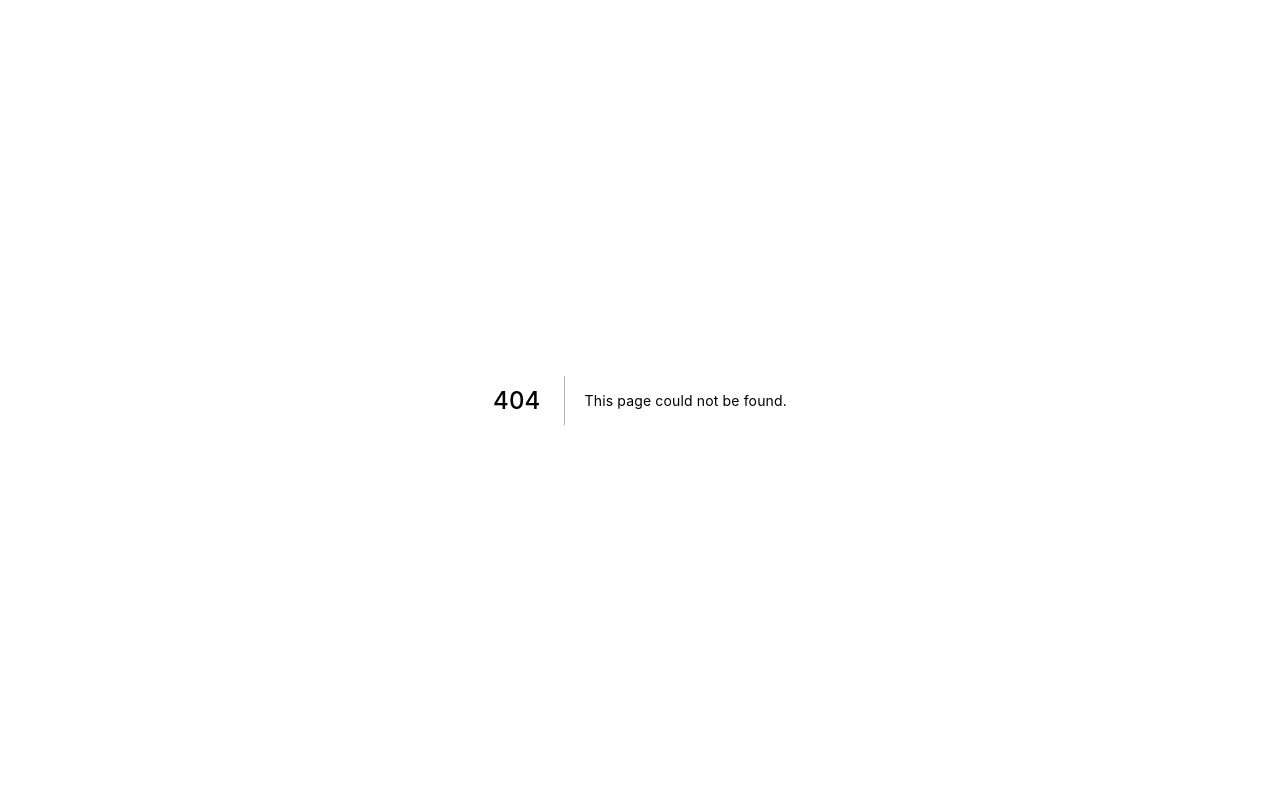
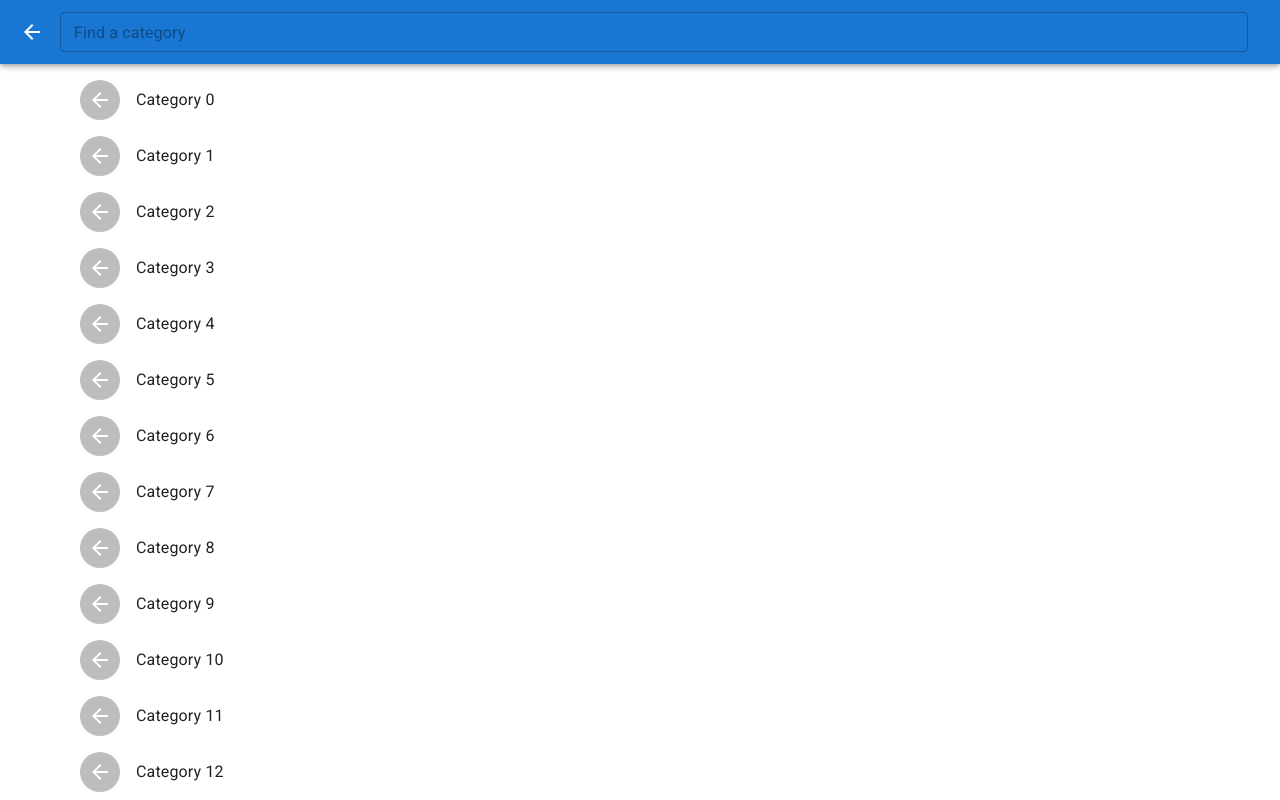
Before and after one commit to wallock-team/wallock-web, a Next.js app: page /categories in a window 1280 px wide. Before the commit this address had no page. Shown: the top 800 px of the page. Built offline with nearby package versions, Linux system fonts and the light colour scheme.

Commit message:
Add Categories page

```diff
--- /dev/null
+++ b/pages/categories.tsx
@@ -0,0 +1,48 @@
+import {
+  AppBar,
+  Avatar,
+  Container,
+  IconButton,
+  List,
+  ListItem,
+  ListItemAvatar,
+  ListItemText,
+  TextField,
+  Toolbar,
+} from '@mui/material'
+import { NextPage } from 'next'
+import ArrowBackIcon from '@mui/icons-material/ArrowBack'
+
+const Categories: NextPage = () => (
+  <>
+    <AppBar position='sticky'>
+      <Toolbar>
+        <IconButton edge='start' color='inherit'>
+          <ArrowBackIcon />
+        </IconButton>
+        <TextField
+          placeholder='Find a category'
+          variant='outlined'
+          size='small'
+          sx={{ m: 1, flexGrow: 1 }}
+        />
+      </Toolbar>
+    </AppBar>
+    <Container>
+      <List>
+        {Array.from(Array(20).keys()).map((_, index) => (
+          <ListItem key={index}>
+            <ListItemAvatar>
+              <Avatar>
+                <ArrowBackIcon />
+              </Avatar>
+            </ListItemAvatar>
+            <ListItemText primary={'Category ' + index} />
+          </ListItem>
+        ))}
+      </List>
+    </Container>
+  </>
+)
+
+export default Categories
```
